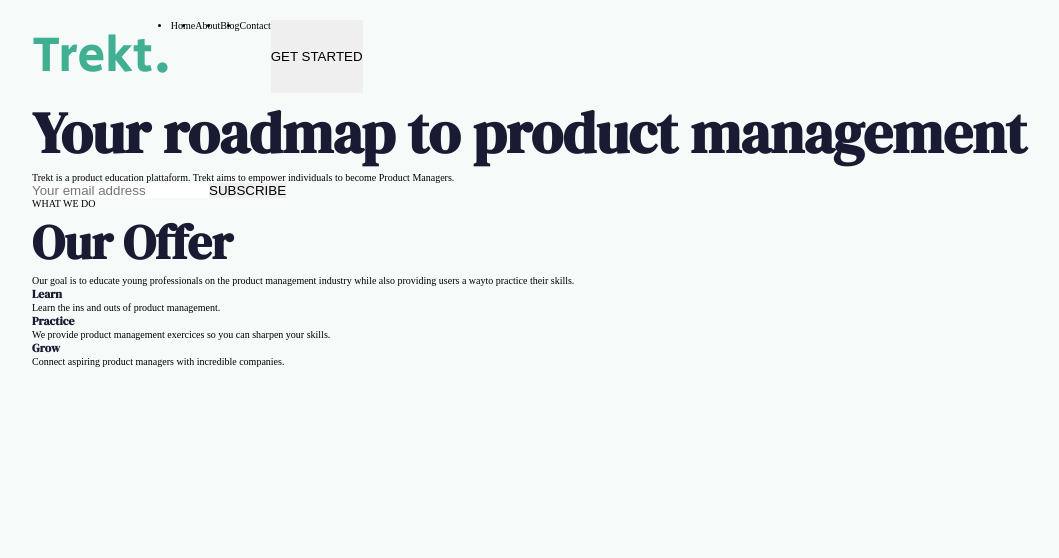
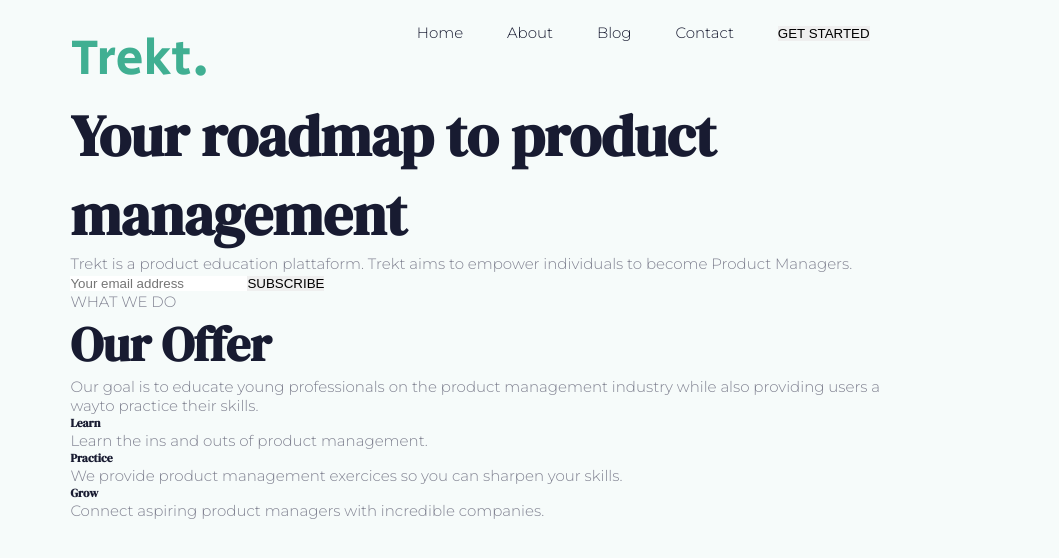
Before and after one commit to redmasters/project, a plain HTML site: page index.html in a window 1280 px wide. Shown: the whole page, without its empty margins (96-1155 px from the left). Drawn offline with Linux system fonts and the light colour scheme.

Commit message:
Saving changes

```diff
--- a/global.css
+++ b/global.css
@@ -10,7 +10,7 @@ html {
     --black: #181b31;
     --white: #f6fbfa;
     --green: #40af92;
-    --gray-light: #646b77;
+    --gray-light: #808291;
 
     /* User Agent */
     font-size: 62.5%;
@@ -19,3 +19,24 @@ html {
 body {
     background: var(--white);
 }
+
+h1, h2, h3 {
+    font-family: 'DM Serif Display', serif;
+    color: var(--black);
+
+}
+
+h1 {
+    font-size: 5.8rem;
+}
+
+h2 {
+    font-size: 4.8rem;
+}
+
+p {
+    font-family: Montserrat;
+    font-weight: 300;
+    font-size: 1.5rem;
+    color: var(--gray-light)
+}
--- a/index.html
+++ b/index.html
@@ -30,7 +30,9 @@
                         <li>About</li>
                         <li>Blog</li>
                         <li>Contact</li>
-                        <button>GET STARTED</button>
+                        <li>
+                            <button>GET STARTED</button>
+                        </li>
                     </ul>
                 </nav>
             </div>
@@ -38,7 +40,7 @@
 
         <!-- Main -->
         <main>
-            <div>
+            <div id="subscribe">
                 <h1>Your roadmap to product management</h1>
                 <p>Trekt is a product education plattaform. Trekt aims to empower individuals to become Product Managers.</p>
                 <input type="text" placeholder="Your email address"><button>SUBSCRIBE</button>
--- a/style.css
+++ b/style.css
@@ -1,16 +1,13 @@
 .container {
-    margin-top: 2rem;
-    margin-right: auto;
-    margin-left: min(25rem, 10%);
+    margin-top: 2.3rem;
+    margin-left: min(50rem, 13%);
+    margin-right: min(63rem, 23%);
 
 }
 
 nav {
     display: flex;
-}
-
-nav .menu {
-    display: flex;
+    justify-content: space-between;
 }
 
 .logo {
@@ -19,16 +16,20 @@ nav .menu {
     color: var(--green)
 }
 
-h1, h2, h3 {
-    font-family: 'DM Serif Display', serif;
-    color: var(--black);
+
+.menu, #subscribe{
+    font-family: Montserrat;
+    font-size: 1.5rem;
+    font-weight: 300;
+    color: var(--black)
+}
+.menu li {
+    padding: 2rem ;
+}
+
+nav .menu li {
+    margin: 0;
+    list-style: none;
+    display: inline;
 
 }
-
-h1 {
-    font-size: 5.8rem;
-}
-
-h2 {
-    font-size: 4.8rem;
-}
```
